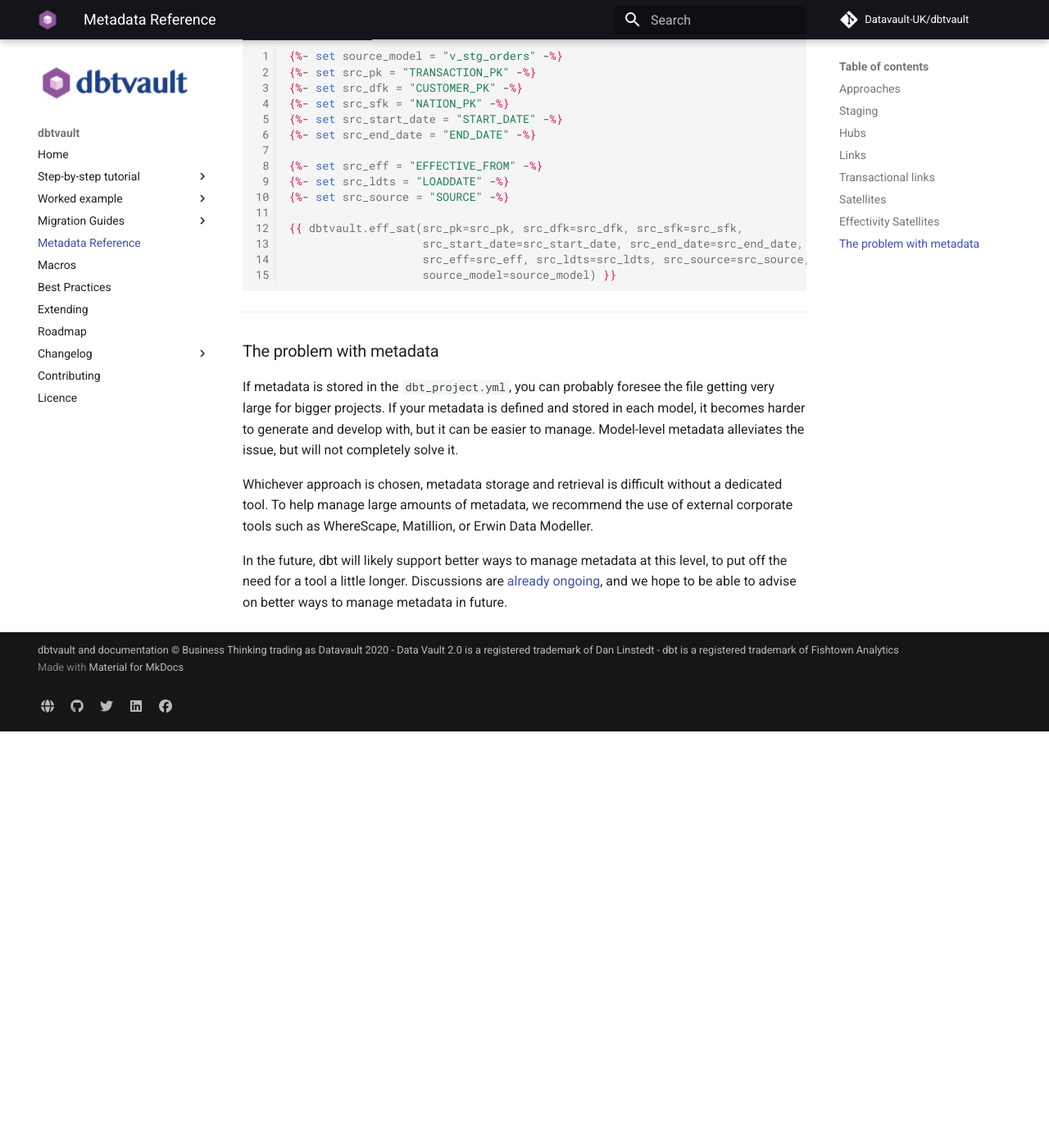
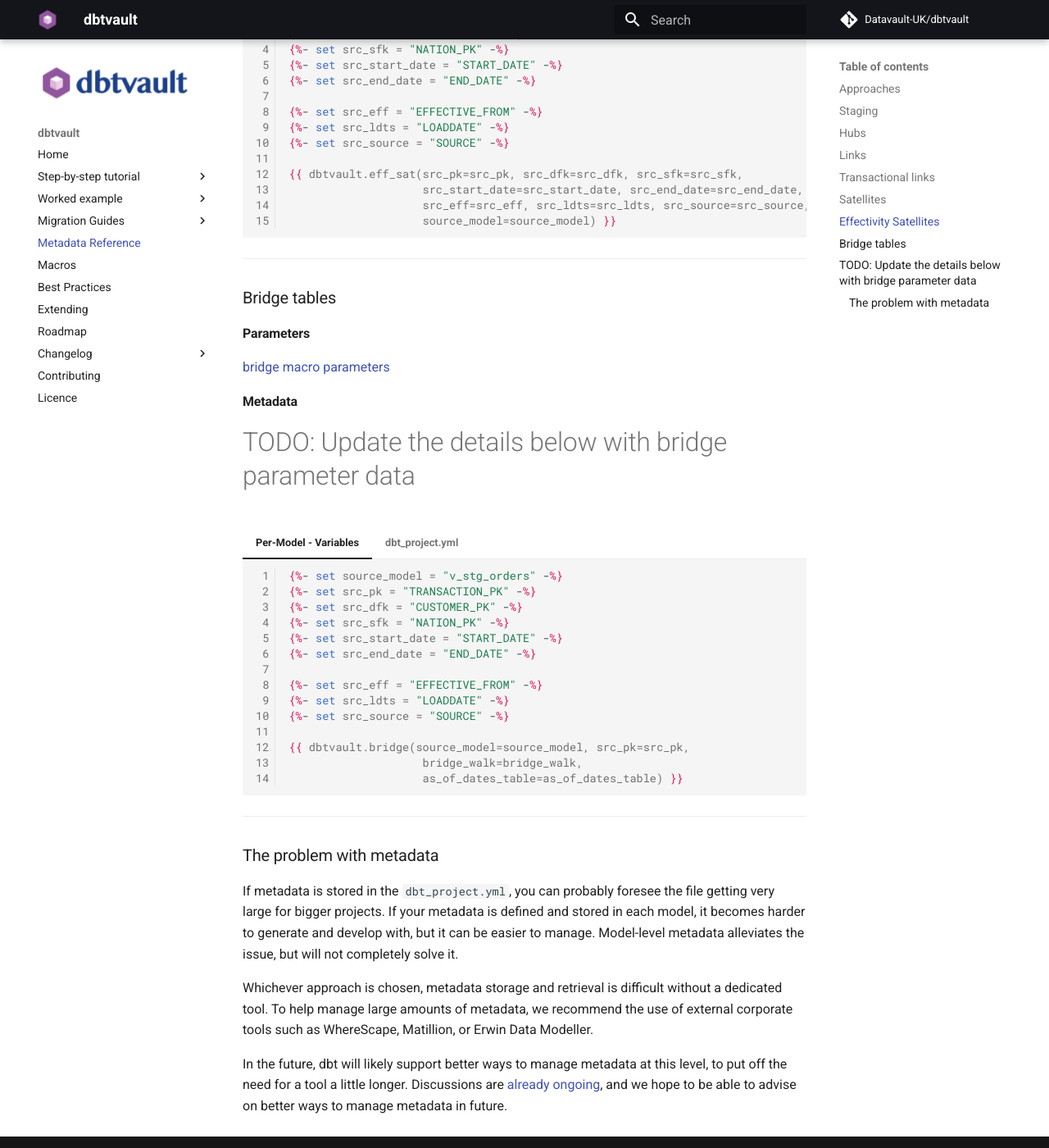
Before and after one commit to Datavault-UK/automate-dv-docs, an MkDocs documentation site: the page built from docs/metadata.md, in a window 1280 px wide and 1400 px high, scrolled down 5675 px. Shown: the whole window at 82% size. Built offline with MkDocs 1.6.1 and Material for MkDocs 9.7.7, drawn with Linux system fonts in a browser that asks for light colours; comment, search, counter and statistics services are not loaded; before the commit the page ends 6567 px from its top, so only the background shows below that.

Commit message:
WIP: Made a start on bridge tables documentation
Not yet complete, see TODOs

````diff
--- a/docs/macros.md
+++ b/docs/macros.md
@@ -802,6 +802,54 @@ The definition of the 'end' of a relationship is considered business logic which
 
 !!! warning We have implemented the auto end-dating feature to cover most use cases and scenarios, but caution should be
 exercised if you are unsure.
+
+___
+
+### bridge
+
+([view source]())
+
+Generates SQL to build a bridge table.
+
+#### Usage
+
+``` jinja
+{{ dbtvault.bridge(source_model=source_model, src_pk=src_pk,
+                        bridge_walk=bridge_walk,
+                        as_of_dates_table=as_of_dates_table) }}
+```
+
+#### Parameters
+
+| Parameter         | Description                                         | Type             | Required?                                    |
+| --------------    | --------------------------------------------------- | ---------------- | -------------------------------------------- |
+|  src_pk           | Source primary key column                           |  String          | <i class="fas fa-check-circle required"></i> |
+|  as_of_dates_table| Name for the AS OF DATE table                       |  String          | <i class="fas fa-check-circle required"></i> |
+|  bridge_walk      | Dictionary of bridge reference mappings             |  Mapping         | <i class="fas fa-check-circle required"></i> |
+|  source_model     | ?????                                               |  String          | <i class="fas fa-check-circle required"></i> |
+
+#### Example Metadata
+
+[See examples](metadata.md#bridge)
+
+#### Example Output
+
+# TODO: Copy in compiled SQL example below
+
+=== "Snowflake"
+```sql
+-- compiled SQL example here...
+```
+
+#### As Of Date Table Structures
+
+An As of Date table contains a single column of dates used to construct the history in the bridge table. A typical structure will
+contain a date range and date intervals appropriate to the data mart or reporting requirement(s).
+
+!!! Warning
+    At the current release of dbtvault there is no functionality that auto generates this table for you, so you will
+    have to supply this yourself. Another caveat is that even though the As of Date table can take any name, as long as it
+    is called correctly in the .yml, the column name must be called AS_OF_DATE.
 
 ___
 
--- a/docs/metadata.md
+++ b/docs/metadata.md
@@ -837,6 +837,54 @@ Hashdiff aliasing allows you to set an alias for the `HASHDIFF` column.
     ```
 ___
 
+### Bridge tables
+
+#### Parameters
+
+[bridge macro parameters](macros.md#bridge)
+
+#### Metadata
+
+# TODO: Update the details below with bridge parameter data
+
+=== "Per-Model - Variables"
+
+    ```jinja
+    {%- set source_model = "v_stg_orders" -%}
+    {%- set src_pk = "TRANSACTION_PK" -%}
+    {%- set src_dfk = "CUSTOMER_PK" -%}
+    {%- set src_sfk = "NATION_PK" -%}
+    {%- set src_start_date = "START_DATE" -%}
+    {%- set src_end_date = "END_DATE" -%}
+
+    {%- set src_eff = "EFFECTIVE_FROM" -%}
+    {%- set src_ldts = "LOADDATE" -%}
+    {%- set src_source = "SOURCE" -%}
+
+    {{ dbtvault.bridge(source_model=source_model, src_pk=src_pk,
+                        bridge_walk=bridge_walk,
+                        as_of_dates_table=as_of_dates_table) }}
+    ```
+
+=== "dbt_project.yml"
+
+    !!! warning "Only available with dbt config-version: 1"
+
+    ```yaml
+    eff_sat_customer_nation:
+      vars:
+        source_model: 'v_stg_transactions'
+        src_pk: 'TRANSACTION_PK'
+        src_dfk: 'CUSTOMER_PK'
+        src_sfk: 'NATION_PK'
+        src_start_date: 'START_DATE'
+        src_end_date: 'END_DATE'
+        src_eff: 'EFFECTIVE_FROM'
+        src_ldts: 'LOADDATE'
+        src_source: 'SOURCE'
+    ```
+___
+
 ### The problem with metadata
 
 If metadata is stored in the `dbt_project.yml`, you can probably foresee the file getting very large for bigger
````
